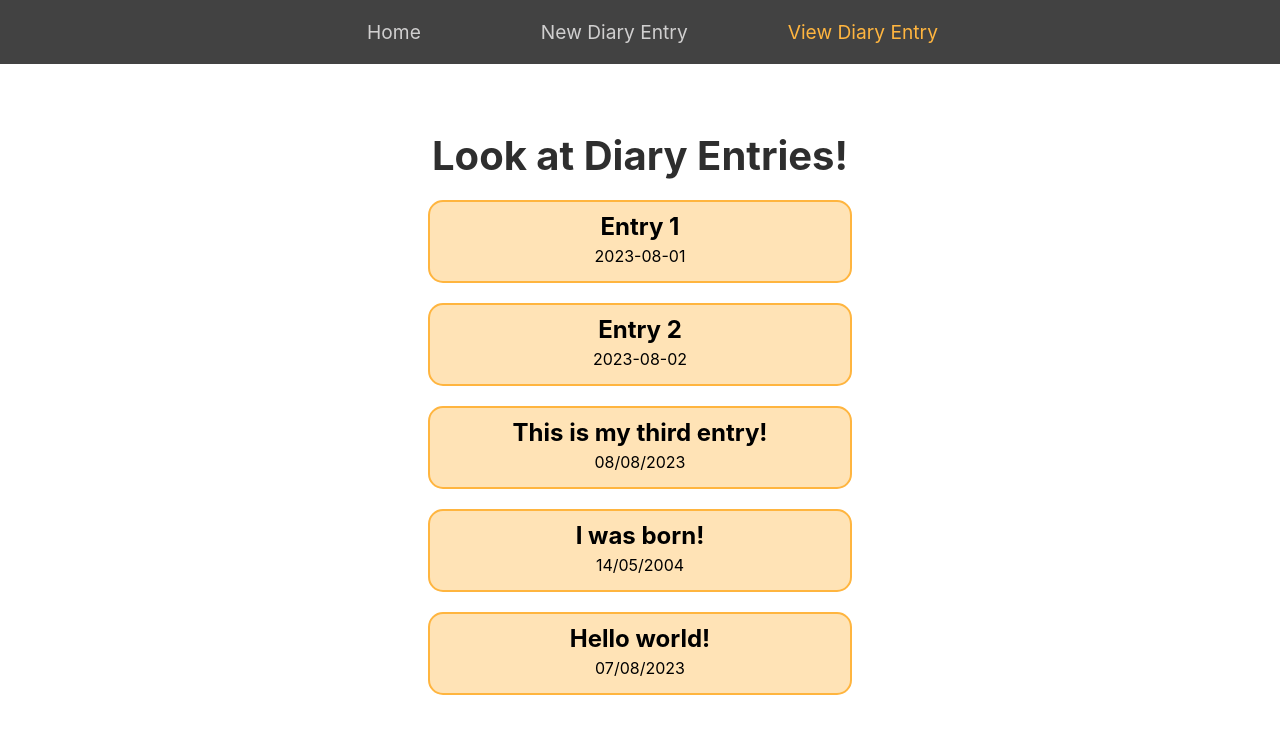
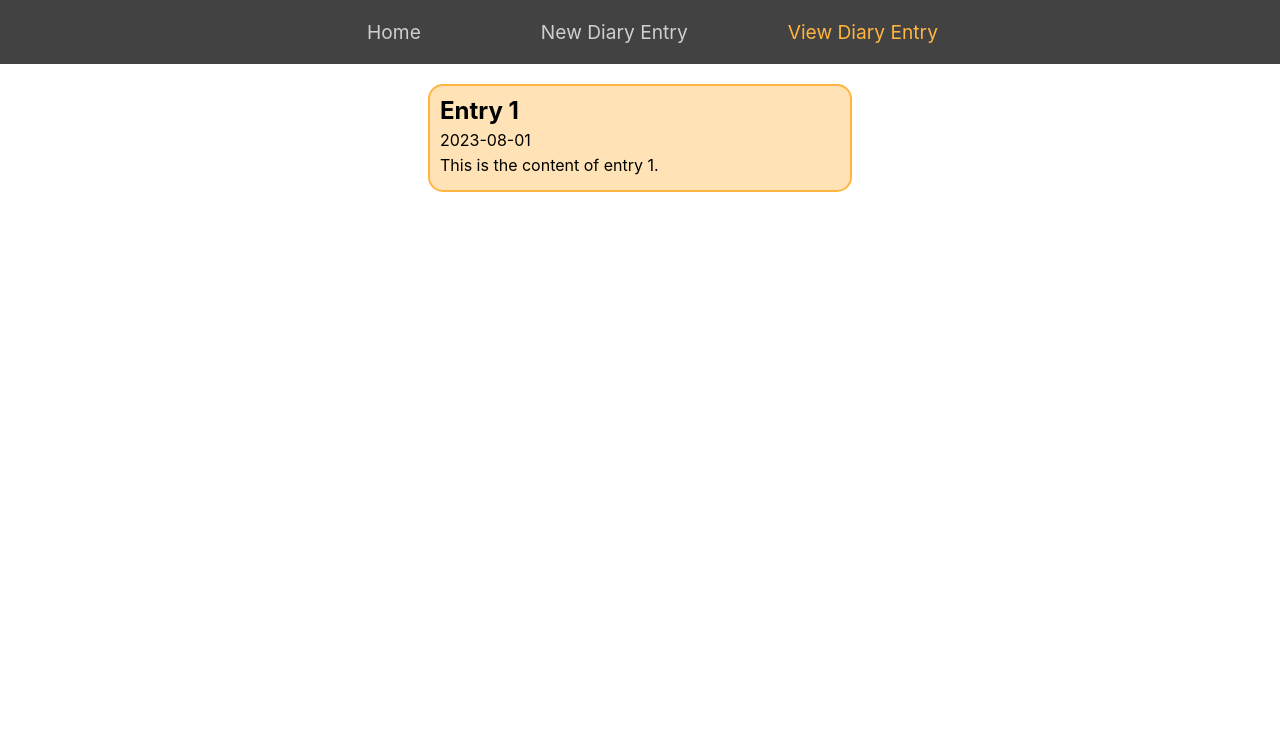
Before and after one commit to mishmishel/my-react-app, a React (Create React App) app: page /viewdiaryentries/1 in a window 1280 px wide. Shown: the top 734 px of the page. Built offline with nearby package versions, Linux system fonts and the light colour scheme; data requests are answered from the project's data file.

Commit message:
Dynamic Routing

```diff
--- a/src/App.js
+++ b/src/App.js
@@ -4,6 +4,7 @@ import Navbar from './components/Navbar'; // Import the Navbar component
 import Home from './components/Home'; // Import your other components
 import NewDiaryEntry from './components/NewDiaryEntry';
 import ViewDiaryEntries from './components/ViewDiaryEntries';
+import EntryDetails from './components/EntryDetails';
 
 function App() {
   return (
@@ -19,8 +20,16 @@ function App() {
           <NewDiaryEntry/>
         </Route>
 
+        <Route path="/viewdiaryentries/:id">
+          <EntryDetails />
+        </Route>
+
         <Route path="/viewdiaryentries">
           <ViewDiaryEntries/>
+        </Route>
+
+        <Route path="*">
+          <h1>404 not found</h1>
         </Route>
 
       </Switch>
--- /dev/null
+++ b/src/components/EntryDetails.js
@@ -0,0 +1,32 @@
+import React, { useEffect, useState } from "react";
+import { useParams } from "react-router-dom"
+import EntryItemDetails from "./EntryItemDetails";
+
+function EntryDetails() {
+    const [entry, setEntry] = useState(null);
+    const params = useParams()
+    const id = 1;
+
+    useEffect(() => {
+        fetch(`http://localhost:4000/entries/${params.id}`)
+            .then(r => r.json())
+            .then(data => setEntry(data))
+    }, [params.id])
+
+    if(!entry) return <h2>Loading...</h2>
+
+    return (
+        <section>
+            <div id="entrydetails">
+                <EntryItemDetails
+                key={entry.id}
+                title={entry.title}
+                date={entry.date}
+                content={entry.content}
+            />
+            </div>
+        </section>
+    );
+}
+
+export default EntryDetails;
--- a/src/components/EntryItem.js
+++ b/src/components/EntryItemDetails.js
@@ -1,12 +1,13 @@
 import React from "react";
 
-function EntryItem({ title, date }) {
+function EntryItemDetails({ title, date, content }) {
     return (
         <div className="entry-item">
             <h2>{title}</h2>
             <p>{date}</p>
+            <p>{content}</p>
         </div>
     );
 }
 
-export default EntryItem;
+export default EntryItemDetails;
--- a/src/components/ViewDiaryEntries.js
+++ b/src/components/ViewDiaryEntries.js
@@ -1,5 +1,5 @@
 import React, { useEffect, useState } from "react";
-import EntryItem from "./EntryItem";
+import ViewDiaryItem from "./ViewDiaryItem";
 import "./ViewDiaryEntries.css";
 
 function ViewDiaryEntries() {
@@ -13,8 +13,9 @@ function ViewDiaryEntries() {
     }, []);
 
     const entryItems = entries.map((entry) => (
-        <EntryItem
+        <ViewDiaryItem
         key={entry.id}
+        id={entry.id}
         title={entry.title}
         date={entry.date}
         />
--- /dev/null
+++ b/src/components/ViewDiaryItem.js
@@ -0,0 +1,14 @@
+import React from "react";
+import { Link } from "react-router-dom";
+
+function ViewDiaryItem({id, title, date }) {
+    return (
+        <div className="entry-item">
+            <h2>{title}</h2>
+            <p>{date}</p>
+            <Link to={`/viewdiaryentries/${id}`}>See more</Link>
+        </div>
+    );
+}
+
+export default ViewDiaryItem;
```
